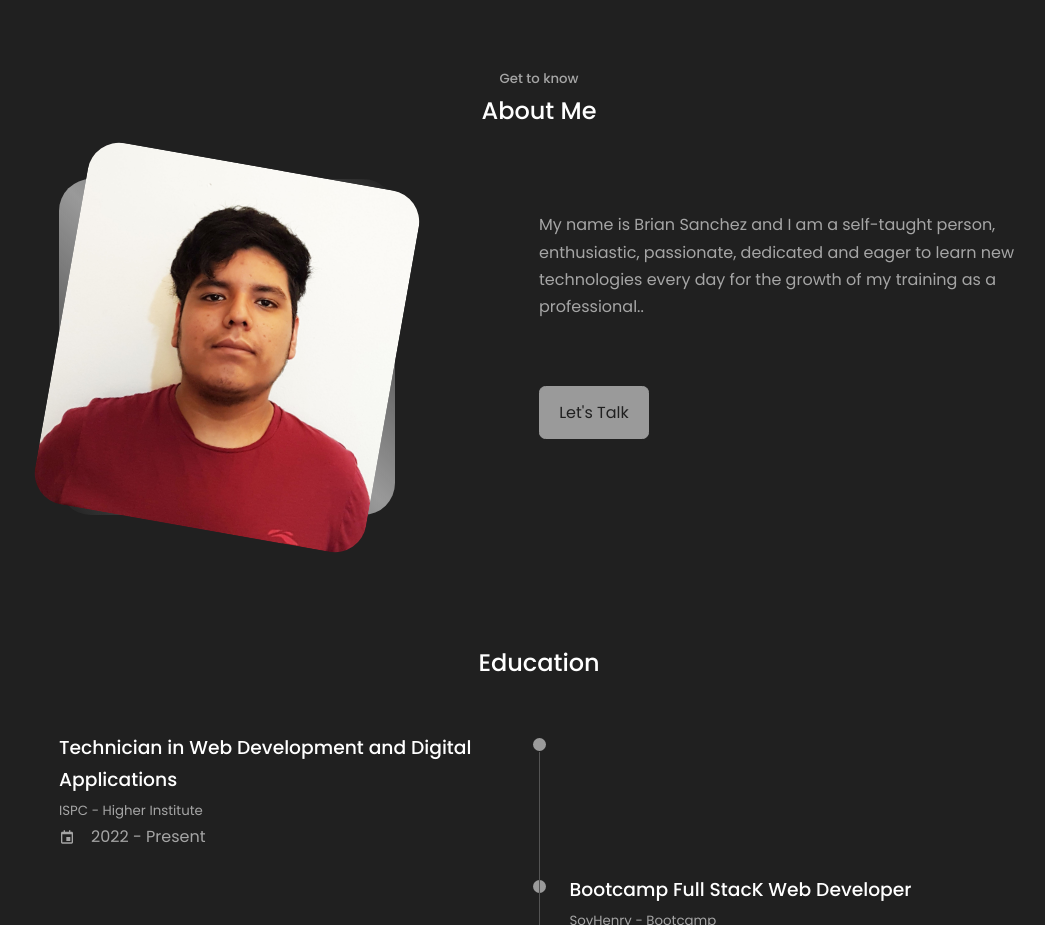
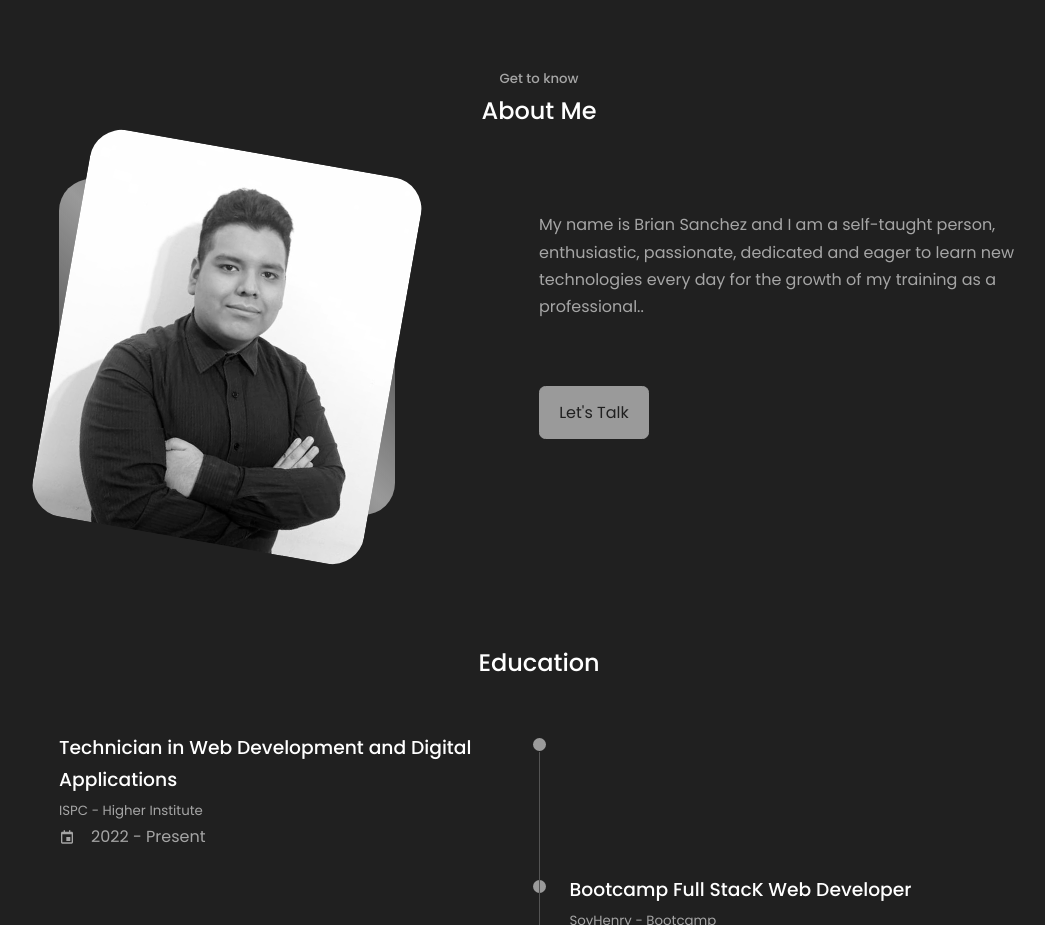
Before and after one commit to Brian-sanchez/react-portfolio, a React (Create React App) app: page / in a window 1280 px wide. Shown: the part 780-1705 px from the top of the page, without its empty margins (101-1146 px from the left). Built offline with nearby package versions, Linux system fonts and the light colour scheme.

Commit message:
new photo added

```diff
--- a/src/components/About/about.css
+++ b/src/components/About/about.css
@@ -23,10 +23,12 @@
     overflow: hidden;
     transform: rotate(10deg);
     transition: var(--transition);
+    filter: grayscale();
 }
 
 .about__me-image:hover {
     transform: rotate(0);
+    filter: none;
 }
 
 .about__cards {
--- a/src/components/About/aboutMe.jsx
+++ b/src/components/About/aboutMe.jsx
@@ -1,5 +1,5 @@
 import React from 'react';
-import ME from '../../assets/images/me.jpg';
+import ME from '../../assets/images/me.png';
 import { FaAward } from 'react-icons/fa';
 import { GiGraduateCap } from 'react-icons/gi';
 
```
Also changed, not shown: src/assets/images/me.png (added).
